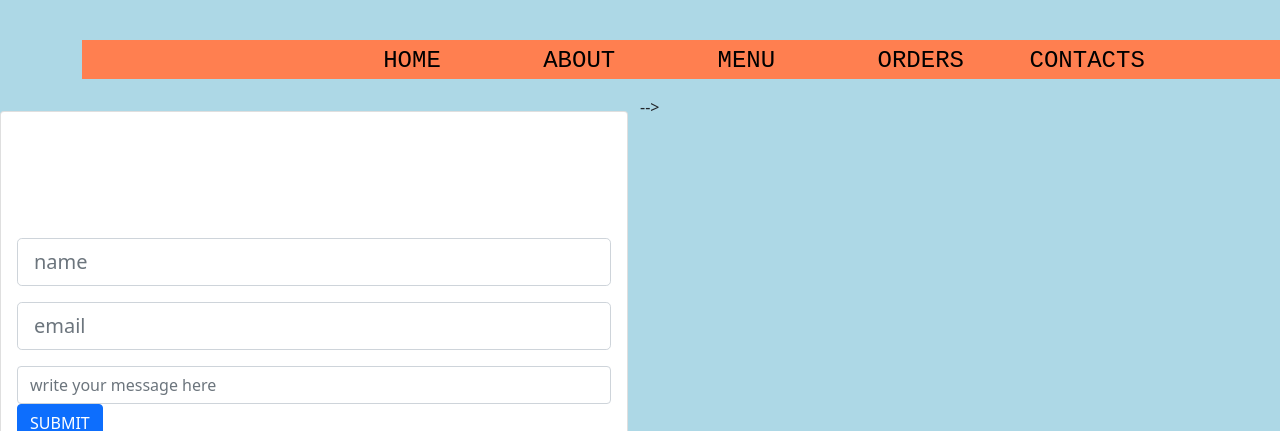
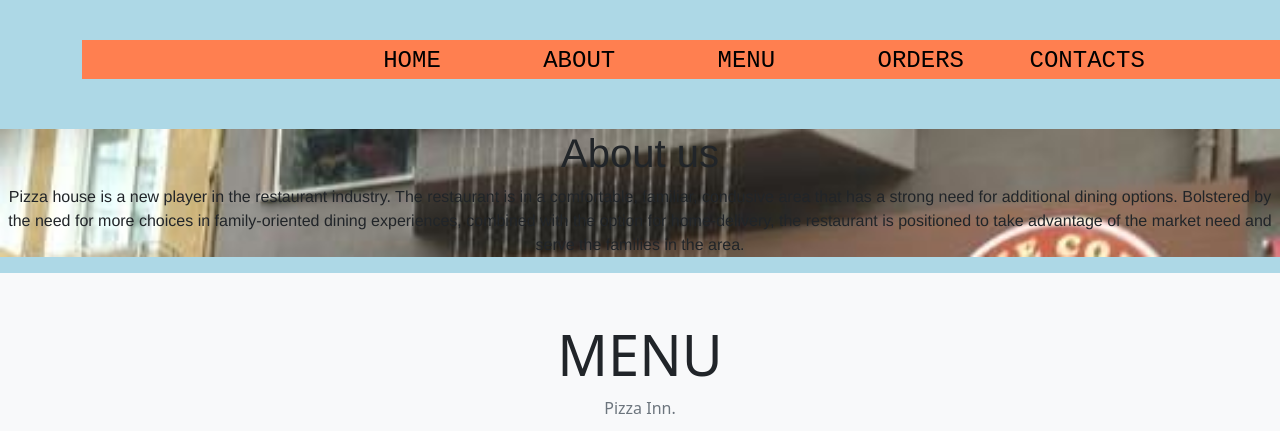
Before and after one commit to Maalim18/pizza, a plain HTML site: page index.html in a window 1280 px wide. Shown: the top 431 px of the page. Drawn offline with Linux system fonts and the light colour scheme.

Commit message:
add the about section

```diff
--- a/index.html
+++ b/index.html
@@ -32,7 +32,7 @@
     </div>
 </div>
 
-    <!-- <div class="intro">
+     <div class="intro">
         <h1>About us</h1>
     <p>Pizza house is a new player in the restaurant industry.  The restaurant is in a comfortable, familiar, condusive area that has a strong need for additional dining options.  Bolstered by the need for more choices in family-oriented dining experiences, combined with the option for home-delivery, the restaurant is positioned to take advantage of the market need and serve the families in the  area.</p>
     </div>
@@ -50,7 +50,7 @@
                 </div>
             </div>
 
-            <div class="row">
+            <!-- <div class="row">
 
                 <div class="col-md-6 col-lg-4 my-3">
                     <div class="card">
@@ -81,7 +81,7 @@
                             <p class="card-text">At affordable price</p>
                         </div>
                     </div>
-                </div>
+                </div> -->
 
                 <div class="col-md-6 col-lg-4 my-3">
                     <div class="card">
```
